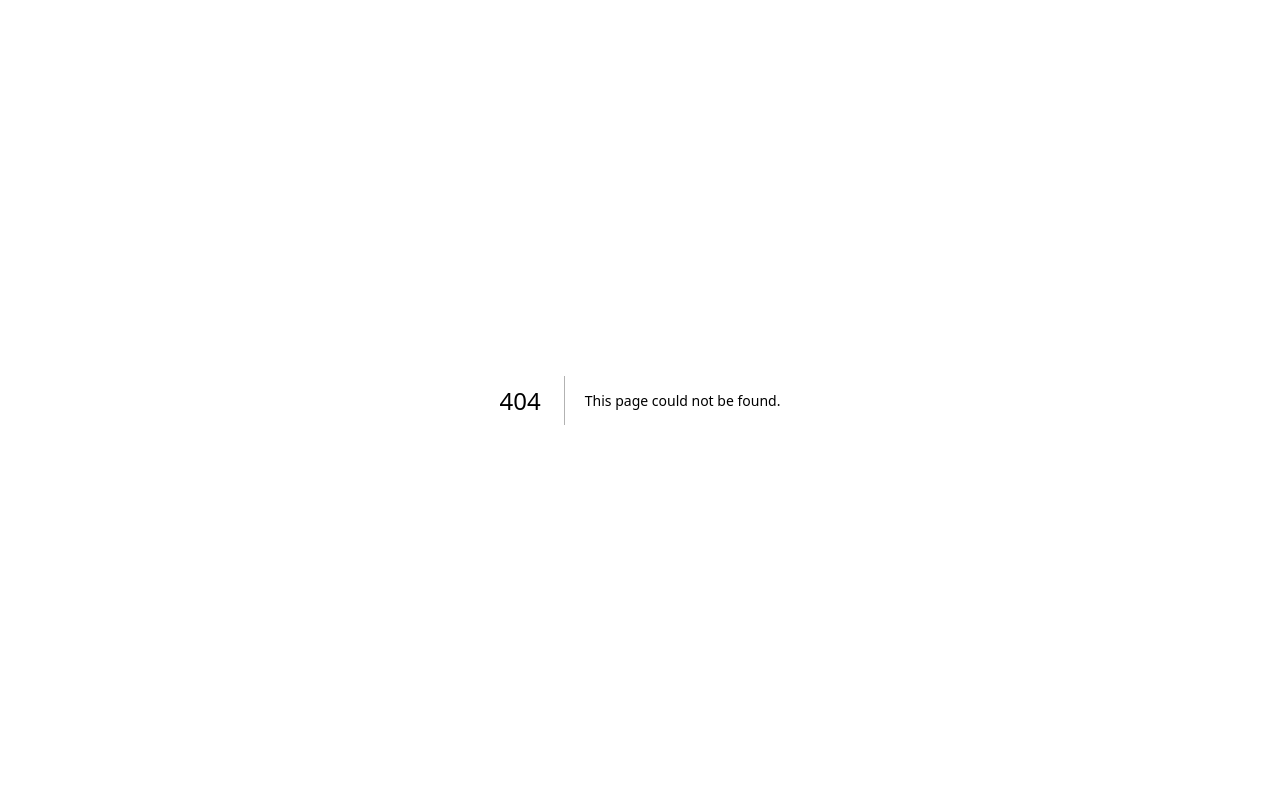
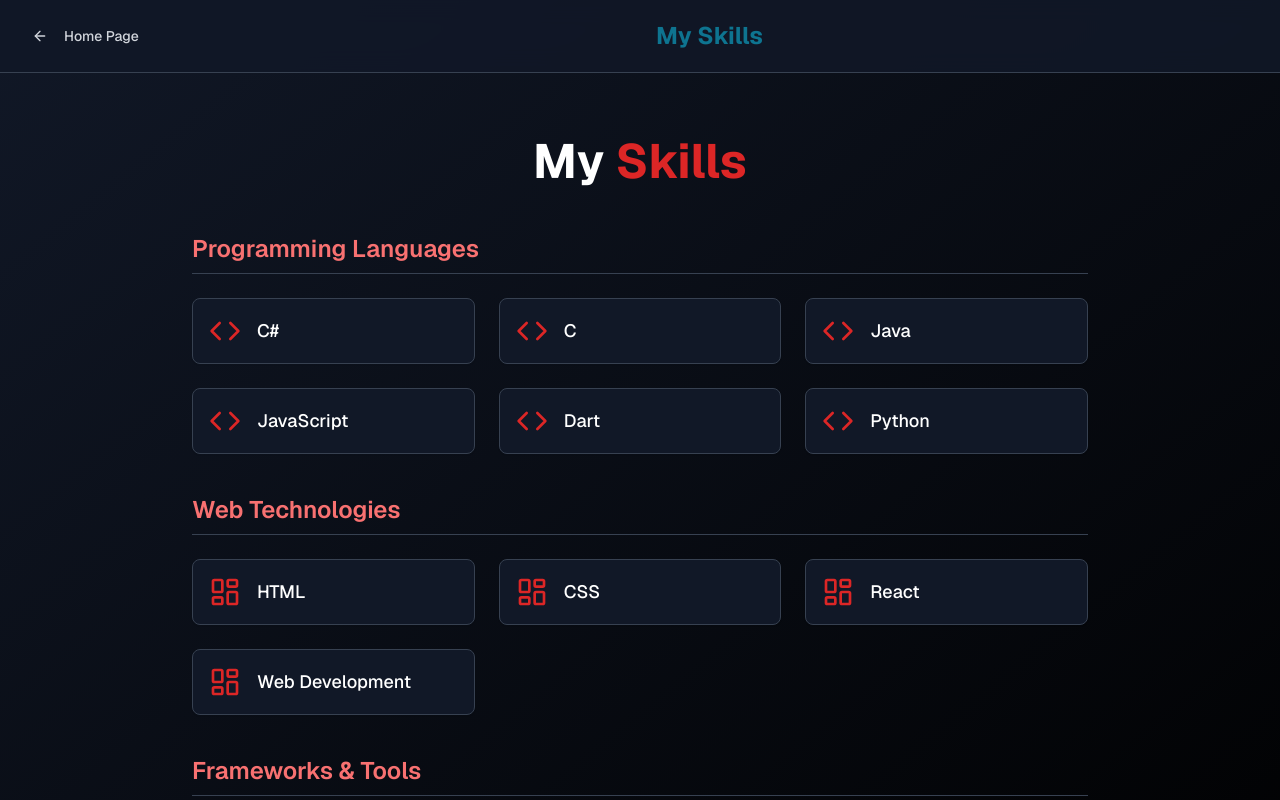
Before and after one commit to cihanumut/website, a Next.js app: page /skills in a window 1280 px wide. Before the commit this address had no page. Shown: the top 800 px of the page. Built offline with nearby package versions, Linux system fonts and the light colour scheme.

Commit message:
Create page.tsx

```diff
--- /dev/null
+++ b/app/skills/page.tsx
@@ -0,0 +1,101 @@
+import { Button } from "@/components/ui/button"
+import { Card, CardContent } from "@/components/ui/card"
+import { ArrowLeft, Code, Smartphone, LayoutDashboard, Terminal } from "lucide-react"
+import Link from "next/link"
+import type { Metadata } from "next"
+
+export const metadata: Metadata = {
+  title: "Cihan Umut Çolak",
+  description: "Cihan Umut Çolak'ın kişisel portfolyo web sitesi - Yetenekler",
+}
+
+export default function SkillsPage() {
+  const skills = [
+    {
+      category: "Programming Languages",
+      items: [
+        { name: "C#", icon: Code },
+        { name: "C", icon: Code },
+        { name: "Java", icon: Code },
+        { name: "JavaScript", icon: Code },
+        { name: "Dart", icon: Code },
+        { name: "Python", icon: Code },
+      ],
+    },
+    {
+      category: "Web Technologies",
+      items: [
+        { name: "HTML", icon: LayoutDashboard },
+        { name: "CSS", icon: LayoutDashboard },
+        { name: "React", icon: LayoutDashboard },
+        { name: "Web Development", icon: LayoutDashboard },
+      ],
+    },
+    {
+      category: "Frameworks & Tools",
+      items: [
+        { name: ".NET MAUI", icon: Smartphone },
+        { name: "Flutter", icon: Smartphone },
+        { name: "VS Code", icon: Terminal },
+      ],
+    },
+  ]
+
+  return (
+    <div className="min-h-screen bg-gradient-to-br from-gray-900 to-black text-white">
+
+      <header className="sticky top-0 z-50 bg-gray-900/90 backdrop-blur-md border-b border-gray-700">
+        <div className="container mx-auto px-4 py-4">
+          <nav className="flex justify-between items-center">
+            <Link href="/cihanumut">
+              {" "}
+
+              <Button variant="ghost" className="text-gray-300 hover:text-white">
+                <ArrowLeft className="mr-2 h-4 w-4" />
+                Home&nbsp;Page
+              </Button>
+            </Link>
+            <h1 className="text-2xl font-bold text-cyan-700">My&nbsp;Skills</h1>
+            <div />
+          </nav>
+        </div>
+      </header>
+
+
+      <section className="py-16 px-4">
+        <div className="container mx-auto max-w-4xl">
+          <h2 className="text-4xl md:text-5xl font-bold text-center mb-12 text-white">
+            My&nbsp;<span className="text-red-600">Skills</span>
+          </h2>
+
+          <div className="space-y-10">
+            {skills.map((category, index) => (
+              <div key={index}>
+                <h3 className="text-2xl font-semibold text-red-400 mb-6 border-b border-gray-700 pb-2">
+                  {category.category}
+                </h3>
+                <div className="grid grid-cols-1 sm:grid-cols-2 md:grid-cols-3 gap-6">
+                  {category.items.map((skill, skillIndex) => (
+                    <Card key={skillIndex} className="bg-gray-900 border-gray-700 hover:bg-gray-800 transition-colors">
+                      <CardContent className="flex items-center gap-4 p-4">
+                        <skill.icon className="h-8 w-8 text-red-600 flex-shrink-0" />
+                        <span className="text-lg font-medium text-white">{skill.name}</span>
+                      </CardContent>
+                    </Card>
+                  ))}
+                </div>
+              </div>
+            ))}
+          </div>
+        </div>
+      </section>
+
+
+      <footer className="py-8 px-4 bg-black text-gray-400 text-center">
+        <div className="container mx-auto">
+          <p>&copy; 2025 Cihan Umut Çolak. Tüm hakları saklıdır.</p>
+        </div>
+      </footer>
+    </div>
+  )
+}
```
